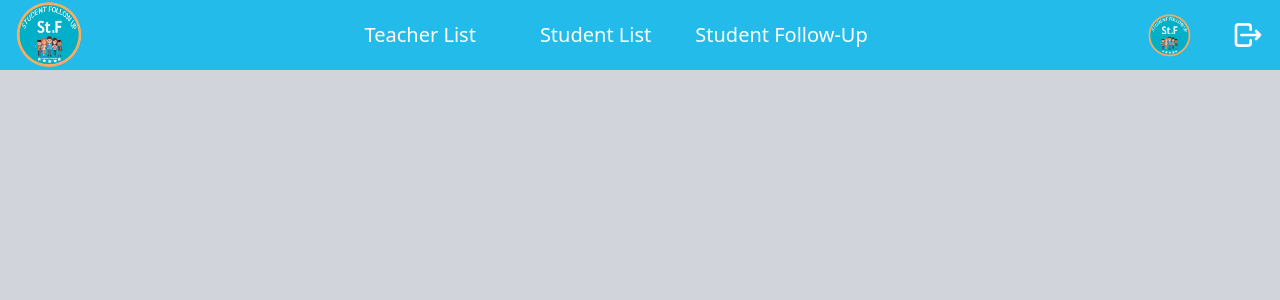
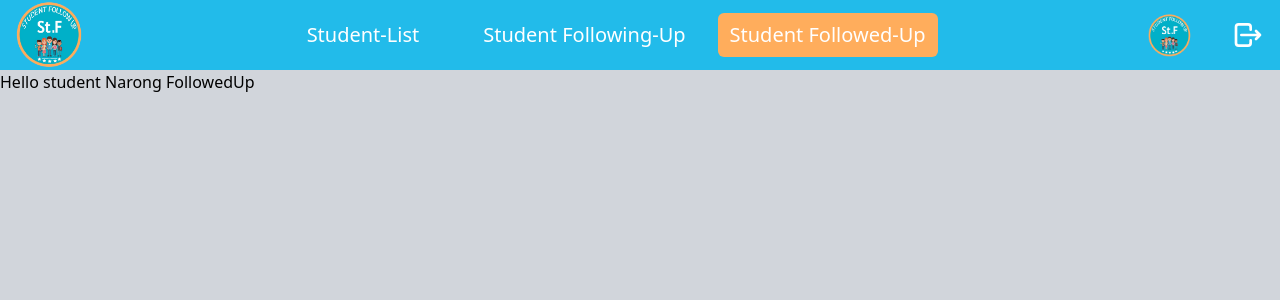
Before and after one commit to pnc-virtual-company/2022-G2-VC2-PART2, a Vue app in the folder front/: page /studentFollowed in a window 1280 px wide. Shown: the top 300 px of the page. Built offline with nearby package versions, Linux system fonts and the light colour scheme.

Commit message:
#57 Teacher Navbar

```diff
--- a/front/src/App.vue
+++ b/front/src/App.vue
@@ -1,6 +1,7 @@
 <template>
     <section>
-      <coordinator-nav/>
+      <!-- <coordinator-nav/> -->
+      <teachernav-nav/>
       <!-- <studentFollowUpd/> -->
     </section>
 </template>
--- /dev/null
+++ b/front/src/components/TeacherNavbarView/StudentFollowedUp.vue
@@ -0,0 +1,13 @@
+<template>
+  <h1>Hello student Narong FollowedUp</h1>
+</template>
+
+<script>
+export default {
+
+}
+</script>
+
+<style>
+
+</style>
--- /dev/null
+++ b/front/src/components/TeacherNavbarView/StudentFollowingUp.vue
@@ -0,0 +1,13 @@
+<template>
+  <h1>Hello student Narong followIng Up</h1>
+</template>
+
+<script>
+export default {
+
+}
+</script>
+
+<style>
+
+</style>
--- /dev/null
+++ b/front/src/components/TeacherNavbarView/StudentLists.vue
@@ -0,0 +1,13 @@
+<template>
+  <h1>Hello student Narong List</h1>
+</template>
+
+<script>
+export default {
+
+}
+</script>
+
+<style>
+
+</style>
--- /dev/null
+++ b/front/src/components/TeacherNavbarView/TeacherNavbars.vue
@@ -0,0 +1,36 @@
+<template>
+  <nav class="flex pl-4 pr-4 text-center w-full">
+    <div class="flex items-center">
+      <coordinator-navlogo/>
+    </div>
+
+    <div class="flex justify-center items-center w-full">
+      <router-link class="px-3 py-2 rounded-md text-white text-xl mr-5 active" to="/StudenFollowLists">Student-List</router-link>
+      <router-link class="px-3 py-2 rounded-md text-white text-xl ml-5 active" to="/studentFollowingUp">Student Following-Up</router-link>
+      <router-link class="px-3 py-2 rounded-md text-white text-xl ml-5 active" to="/studentFollowed">Student Followed-Up</router-link>
+    </div>
+
+    <div class="flex items-center">
+      <coordinator-navprofile class=" mr-10"/>
+      <coordinator-navLogoutIcon />
+    </div>
+  </nav>
+  <router-view/>
+</template>
+
+<script>
+export default {
+
+}
+</script>
+
+
+<style>
+  nav {
+    background-color: #22BBEA;
+  }
+
+  nav a.router-link-exact-active.active {
+  background-color: #FFAD5C;
+}
+</style>
--- a/front/src/main.js
+++ b/front/src/main.js
@@ -3,7 +3,8 @@ import App from './App.vue'
 import router from './router'
 import './index.css'
 // .........................................
-import CoordinatorNav from './components/coordinator/navbarCoordinator/CoordinatorNav.vue'
+import CoordinatorNav from './components/coordinator/navbarCoordinator/CoordinatorNav.vue';
+import TeacherNabars from './components/TeacherNavbarView/TeacherNavbars.vue'
 import CoordinatorNavLogo from './components/coordinator/navbarCoordinator/CoordinatorNavLogo.vue'
 import CoordinatorNavProfile from './components/coordinator/navbarCoordinator/CoordinatorNavProfile.vue'
 import CoordinatorNavLogoutIcon from './components/coordinator/navbarCoordinator/CoordinatorNavLogoutIcon.vue'
@@ -16,6 +17,7 @@ import IconDelete from '@/components/coordinator/icons/RemoveView.vue'
 // end-icons-----------------------------------------------------------------
 const app = createApp(App)
 app.component('coordinator-nav', CoordinatorNav)
+app.component('teachernav-nav', TeacherNabars)
 app.component('coordinator-navlogo', CoordinatorNavLogo)
 app.component('coordinator-navprofile', CoordinatorNavProfile)
 app.component('coordinator-navLogoutIcon', CoordinatorNavLogoutIcon)
--- a/front/src/router/index.js
+++ b/front/src/router/index.js
@@ -2,6 +2,12 @@ import { createRouter, createWebHistory } from 'vue-router'
 import CoorTeacherList from '../views/CoordinatorView/CoorTeacherList.vue'
 import CoorStudentList from '../views/CoordinatorView/CoorStudentList.vue'
 import CoorStudentFollowingList from '../views/CoordinatorView/CoorStudentFollowingList.vue'
+
+// Teacher Nabar---
+
+import StudenFollowLists from '../views/TeacherNavView/StudentLists.vue';
+import studetnFollowignUp from '../views/TeacherNavView/StudentFollowingUp.vue';
+import studentFollowedUp from '../views/TeacherNavView/StudentFollowedUp.vue';
 
 
 const routes = [
@@ -10,18 +16,33 @@ const routes = [
     name: 'teacherList',
     component: CoorTeacherList
   },
-
   {
     path: '/studentList',
     name: 'studentList',
     component: CoorStudentList
   },
-
-
   {
     path: '/studentFollowing',
     name: 'studentFollowingList',
     component: CoorStudentFollowingList
+  },
+
+
+  // Teacher Navbar
+  {
+    path: '/StudenFollowLists',
+    name: 'studentFollowLists',
+    component: StudenFollowLists
+  },
+  {
+    path: '/studentFollowingUp',
+    name: 'studentFollowingUp',
+    component: studetnFollowignUp
+  },
+  {
+    path: '/studentFollowed',
+    name: 'studentFollowed',
+    component: studentFollowedUp
   },
 
 ]
--- /dev/null
+++ b/front/src/views/TeacherNavView/StudentFollowedUp.vue
@@ -0,0 +1,17 @@
+<template>
+  <studentFollowed-Up/>
+</template>
+
+<script>
+    import StudentFollowedUp from '../../components/TeacherNavbarView/StudentFollowedUp.vue'
+export default {
+    components:{
+        "studentFollowed-Up":StudentFollowedUp
+    }
+
+}
+</script>
+
+<style>
+
+</style>
--- /dev/null
+++ b/front/src/views/TeacherNavView/StudentFollowingUp.vue
@@ -0,0 +1,17 @@
+<template>
+  <studentFollowing-Up/>
+
+</template>
+
+<script>
+    import StudentFollowIng from '../../components/TeacherNavbarView/StudentFollowingUp.vue'
+export default {
+    components:{
+        "studentFollowing-Up":StudentFollowIng
+    }
+}
+</script>
+
+<style>
+
+</style>
--- /dev/null
+++ b/front/src/views/TeacherNavView/StudentLists.vue
@@ -0,0 +1,17 @@
+<template>
+<student-lists/>
+</template>
+<script>
+import StudentLists from '../../components/TeacherNavbarView/StudentLists.vue'
+export default {
+
+    components:{
+        "student-lists":StudentLists
+
+    }
+}
+</script>
+
+<style>
+
+</style>
```
